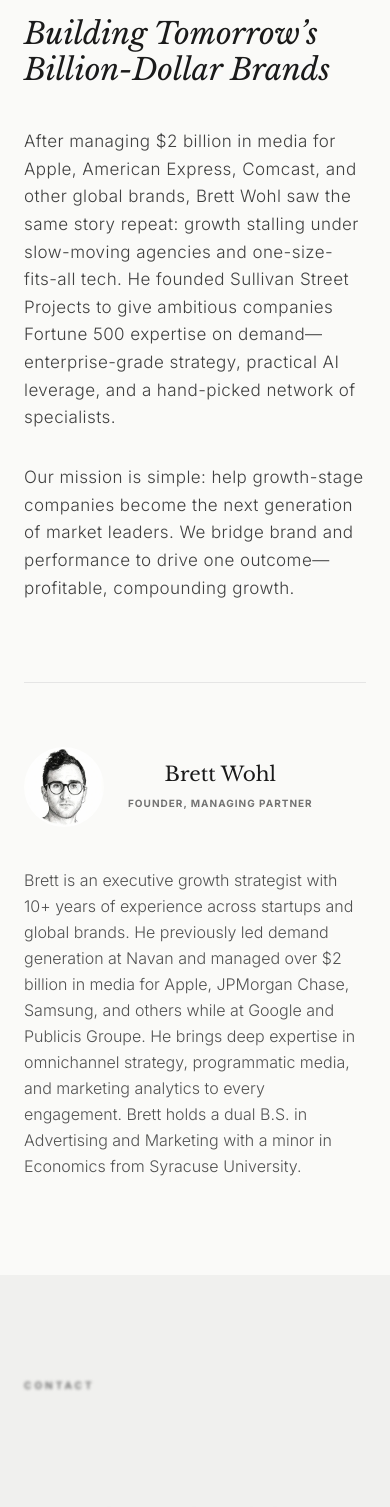
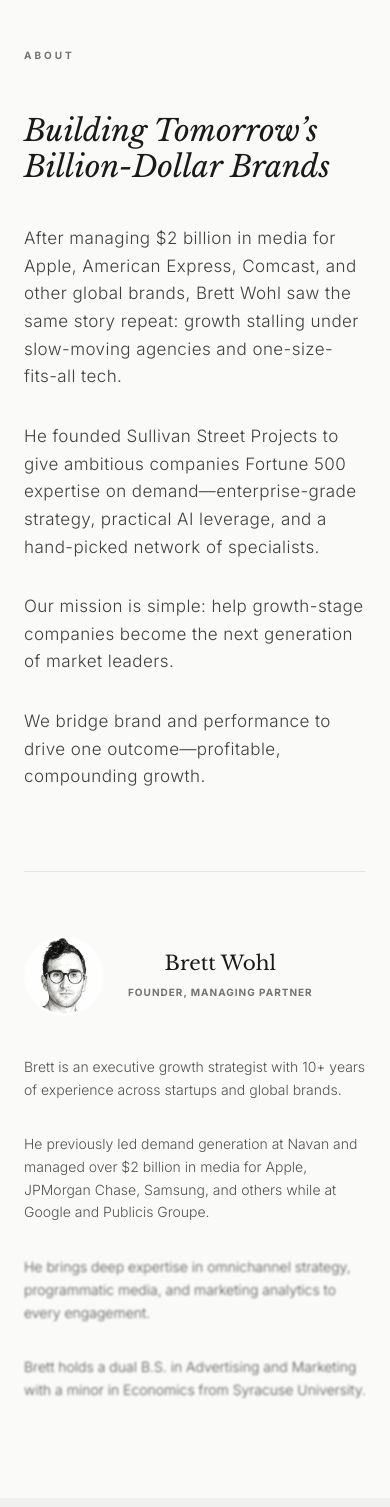
Before and after one commit to sullivan-street-projects/sullivan-street-website, a React (Vite) app: page / in a window 390 px wide. Shown: the part 6880-8387 px from the top of the page. Built offline with nearby package versions, Linux system fonts and the light colour scheme.

Commit message:
Refine copy and reorder brands
- Update About section spacing and font size
- Revise subhero copy in Hero section
- Update Services section header and subtext
- Reorder BRANDS list by market capitalization

```diff
--- a/src/constants/index.js
+++ b/src/constants/index.js
@@ -1,12 +1,18 @@
 export const BRANDS = [
   'Apple',
-  'American Express',
+  'Google',
   'JPMorgan Chase',
   'Samsung',
+  'American Express',
+  'Citigroup',
+  'Comcast',
+  'Rocket Mortgage',
+  'Expedia',
+  'Publicis',
+  'Wayfair',
   'Navan',
-  'Comcast',
-  'Google',
-  'Publicis',
+  'Peloton',
+  'Hertz',
 ];
 
 export const NAV_ITEMS = [
--- a/src/sections/About.jsx
+++ b/src/sections/About.jsx
@@ -10,15 +10,25 @@
           <FocusText>
             <h2 className="font-serif text-3xl md:text-5xl italic text-[#1a1a1a]">Building Tomorrow’s Billion-Dollar Brands</h2>
           </FocusText>
-          <div className="font-sans text-[17px] text-[#404040] leading-relaxed space-y-8 md:space-y-10 font-light tracking-wide">
+          <div className="font-sans text-[17px] text-[#404040] leading-relaxed space-y-8 font-light tracking-wide">
             <FocusText>
               <p>
-                After managing $2 billion in media for Apple, American Express, Comcast, and other global brands, Brett Wohl saw the same story repeat: growth stalling under slow-moving agencies and one-size-fits-all tech. He founded Sullivan Street Projects to give ambitious companies Fortune 500 expertise on demand—enterprise-grade strategy, practical AI leverage, and a hand-picked network of specialists.
+                After managing $2 billion in media for Apple, American Express, Comcast, and other global brands, Brett Wohl saw the same story repeat: growth stalling under slow-moving agencies and one-size-fits-all tech.
               </p>
             </FocusText>
             <FocusText>
               <p>
-                Our mission is simple: help growth-stage companies become the next generation of market leaders. We bridge brand and performance to drive one outcome—profitable, compounding growth.
+                He founded Sullivan Street Projects to give ambitious companies Fortune 500 expertise on demand—enterprise-grade strategy, practical AI leverage, and a hand-picked network of specialists.
+              </p>
+            </FocusText>
+            <FocusText>
+              <p>
+                Our mission is simple: help growth-stage companies become the next generation of market leaders.
+              </p>
+            </FocusText>
+            <FocusText>
+              <p>
+                We bridge brand and performance to drive one outcome—profitable, compounding growth.
               </p>
             </FocusText>
           </div>
@@ -26,9 +36,9 @@
 
         {/* Founder Bio */}
         <div className="pt-16 lg:pt-24 border-t border-[#e5e5e5]">
-          <FocusText>
-            <div className="grid grid-cols-1 lg:grid-cols-12 gap-10 lg:gap-16 items-start">
-              <div className="lg:col-span-4 flex lg:flex-col items-center lg:items-start gap-6">
+          <div className="grid grid-cols-1 lg:grid-cols-12 gap-10 lg:gap-16 items-start">
+            <div className="lg:col-span-4">
+              <FocusText className="flex lg:flex-col items-center lg:items-start gap-6">
                 <div className="w-20 h-20 shrink-0 overflow-hidden rounded-full">
                   <img
                     src="image.webp"
@@ -41,14 +51,31 @@
                   <h4 className="font-serif text-xl leading-none mb-3 text-[#1a1a1a]">Brett Wohl</h4>
                   <p className="font-sans text-[10px] uppercase tracking-widest font-bold text-[#737373]">Founder, Managing Partner</p>
                 </div>
-              </div>
-              <div className="lg:col-span-8">
-                <p className="font-sans text-[16px] md:text-[17px] text-[#525252] leading-relaxed font-light">
-                  Brett is an executive growth strategist with 10+ years of experience across startups and global brands. He previously led demand generation at Navan and managed over $2 billion in media for Apple, JPMorgan Chase, Samsung, and others while at Google and Publicis Groupe. He brings deep expertise in omnichannel strategy, programmatic media, and marketing analytics to every engagement. Brett holds a dual B.S. in Advertising and Marketing with a minor in Economics from Syracuse University.
+              </FocusText>
+            </div>
+            <div className="lg:col-span-8 space-y-8">
+              <FocusText>
+                <p className="font-sans text-[14px] md:text-[15px] text-[#525252] leading-relaxed font-light">
+                  Brett is an executive growth strategist with 10+ years of experience across startups and global brands.
                 </p>
-              </div>
+              </FocusText>
+              <FocusText>
+                <p className="font-sans text-[14px] md:text-[15px] text-[#525252] leading-relaxed font-light">
+                  He previously led demand generation at Navan and managed over $2 billion in media for Apple, JPMorgan Chase, Samsung, and others while at Google and Publicis Groupe.
+                </p>
+              </FocusText>
+              <FocusText>
+                <p className="font-sans text-[14px] md:text-[15px] text-[#525252] leading-relaxed font-light">
+                  He brings deep expertise in omnichannel strategy, programmatic media, and marketing analytics to every engagement.
+                </p>
+              </FocusText>
+              <FocusText>
+                <p className="font-sans text-[14px] md:text-[15px] text-[#525252] leading-relaxed font-light">
+                  Brett holds a dual B.S. in Advertising and Marketing with a minor in Economics from Syracuse University.
+                </p>
+              </FocusText>
             </div>
-          </FocusText>
+          </div>
         </div>
       </div>
     </Section>
--- a/src/sections/Hero.jsx
+++ b/src/sections/Hero.jsx
@@ -16,7 +16,7 @@
         </FocusText>
         <FocusText noBlur={true}>
           <p className="font-sans text-[17px] md:text-[19px] text-[#404040] leading-relaxed max-w-[650px] mb-12 md:mb-14 font-light">
-            AI-powered strategy, media, and execution—unlock revenue faster, with more focus and greater profit.
+            AI-powered strategy, media, and execution—faster growth, sharper focus, higher profit.
           </p>
         </FocusText>
         <FocusText noBlur={true}>
--- a/src/sections/Services.jsx
+++ b/src/sections/Services.jsx
@@ -9,9 +9,9 @@
     <Section id="services" label="Services">
       <div className="mb-20 md:mb-24">
         <FocusText>
-          <h2 className="font-serif text-4xl lg:text-5xl mb-8 italic text-[#1a1a1a]">From Blueprint to Build</h2>
+          <h2 className="font-serif text-4xl lg:text-5xl mb-8 italic text-[#1a1a1a]">Your marketing investment. Managed.</h2>
           <p className="font-sans text-[17px] md:text-[19px] leading-relaxed max-w-[800px] text-[#404040] font-light">
-            SSP manages your marketing investment so every dollar drives growth. One voice. One point of contact. The right team for the job.
+            Three ways to work together. One point of contact. The right team for the job.
           </p>
         </FocusText>
       </div>
```
